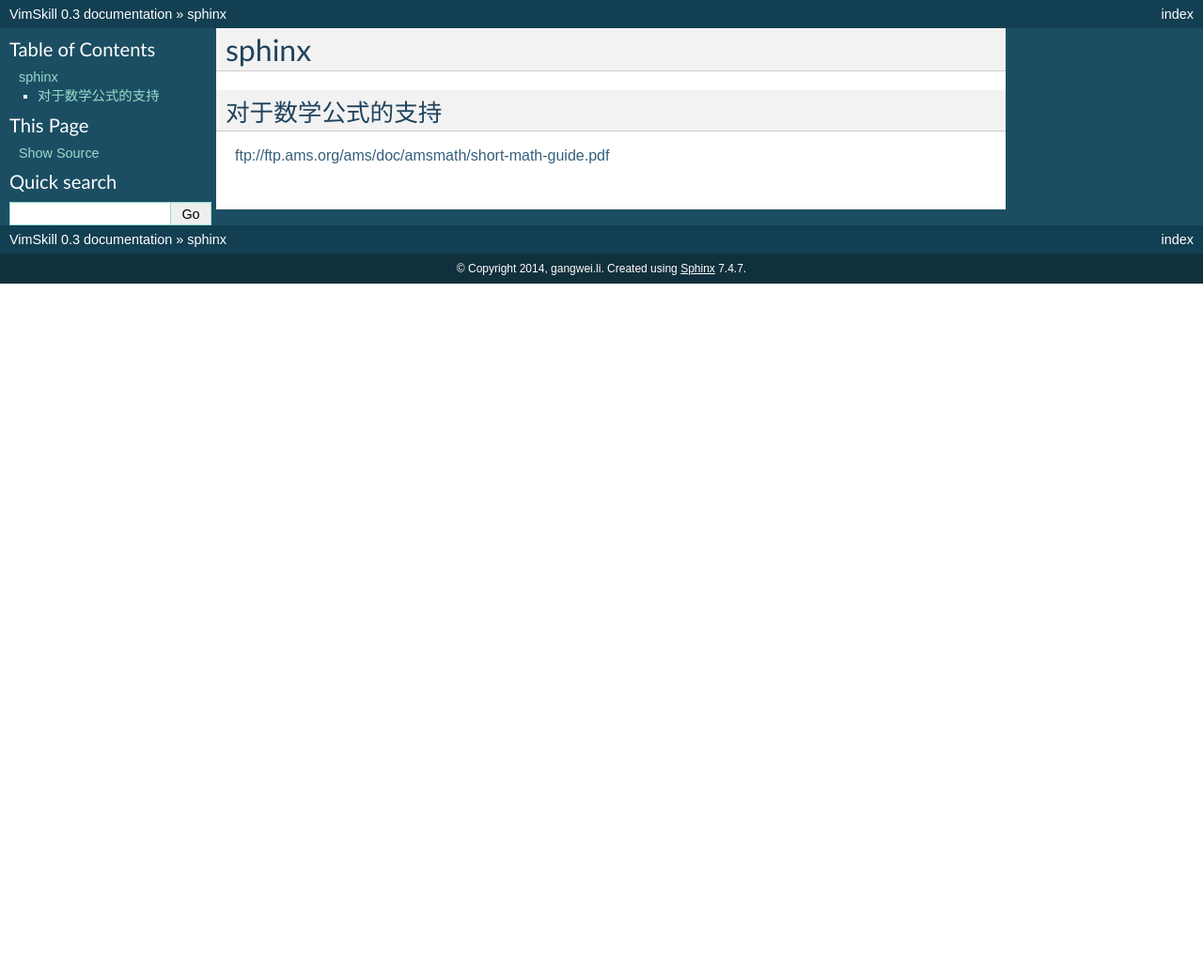
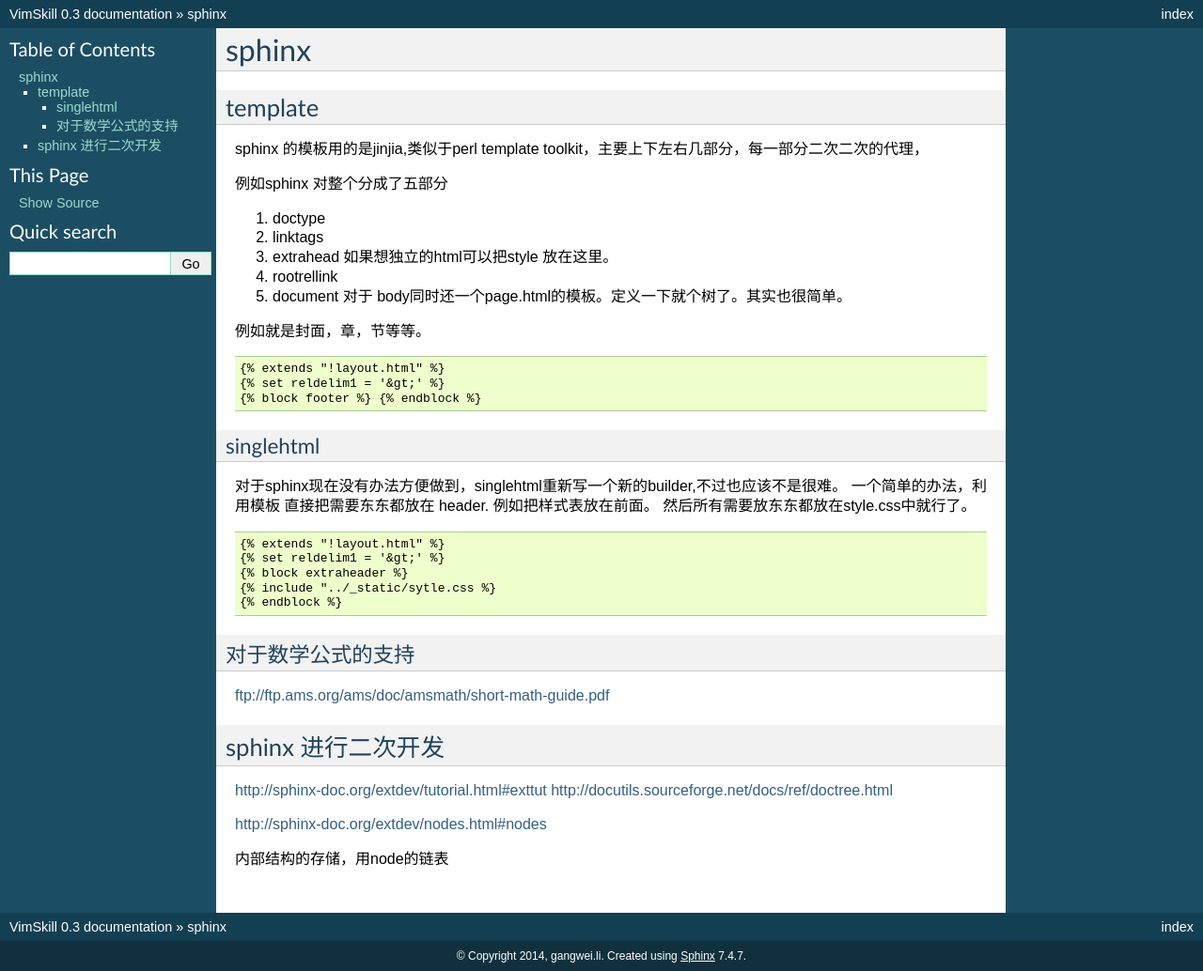
Before and after one commit to gwli/VimSkill, a Sphinx documentation site: the page built from source/Stage_3/sphinx.rst, in a window 1280 px wide. Shown: the whole page at 94% size. Built offline with Sphinx 7.4.7, drawn with Linux system fonts in a browser that asks for light colours; before the commit the page ends 900 px from its top, so only the background shows below that.

Commit message:
用pandoc生成dailyTodo,以及sphinx 扩展生成weeklyreport,以及如何进行二次开发

```diff
--- a/source/Stage_3/sphinx.rst
+++ b/source/Stage_3/sphinx.rst
@@ -1,8 +1,56 @@
 sphinx
 ******
 
+template
+========
+
+sphinx 的模板用的是jinjia,类似于perl template toolkit，主要上下左右几部分，每一部分二次二次的代理，
+
+例如sphinx 对整个分成了五部分
+
+#. doctype
+#. linktags
+#. extrahead   如果想独立的html可以把style 放在这里。
+#. rootrellink
+#. document 对于 body同时还一个page.html的模板。定义一下就个树了。其实也很简单。
+
+例如就是封面，章，节等等。
+
+.. code-block:: thml
+
+    {% extends "!layout.html" %}
+    {% set reldelim1 = '&gt;' %}
+    {% block footer %} {% endblock %}
+
+
+singlehtml
+----------
+
+对于sphinx现在没有办法方便做到，singlehtml重新写一个新的builder,不过也应该不是很难。 一个简单的办法，利用模板
+直接把需要东东都放在 header. 例如把样式表放在前面。 然后所有需要放东东都放在style.css中就行了。
+
+
+.. code-block:: thml
+
+    {% extends "!layout.html" %}
+    {% set reldelim1 = '&gt;' %}
+    {% block extraheader %}
+    {% include "../_static/sytle.css %}
+    {% endblock %}
 
 
 对于数学公式的支持
 ------------------
+
 ftp://ftp.ams.org/ams/doc/amsmath/short-math-guide.pdf
+
+
+sphinx 进行二次开发
+===================
+
+http://sphinx-doc.org/extdev/tutorial.html#exttut
+http://docutils.sourceforge.net/docs/ref/doctree.html
+
+http://sphinx-doc.org/extdev/nodes.html#nodes
+
+内部结构的存储，用node的链表
```
Also changed, not shown: source/Stage_3/pandoc.rst (+16 -0 lines).
